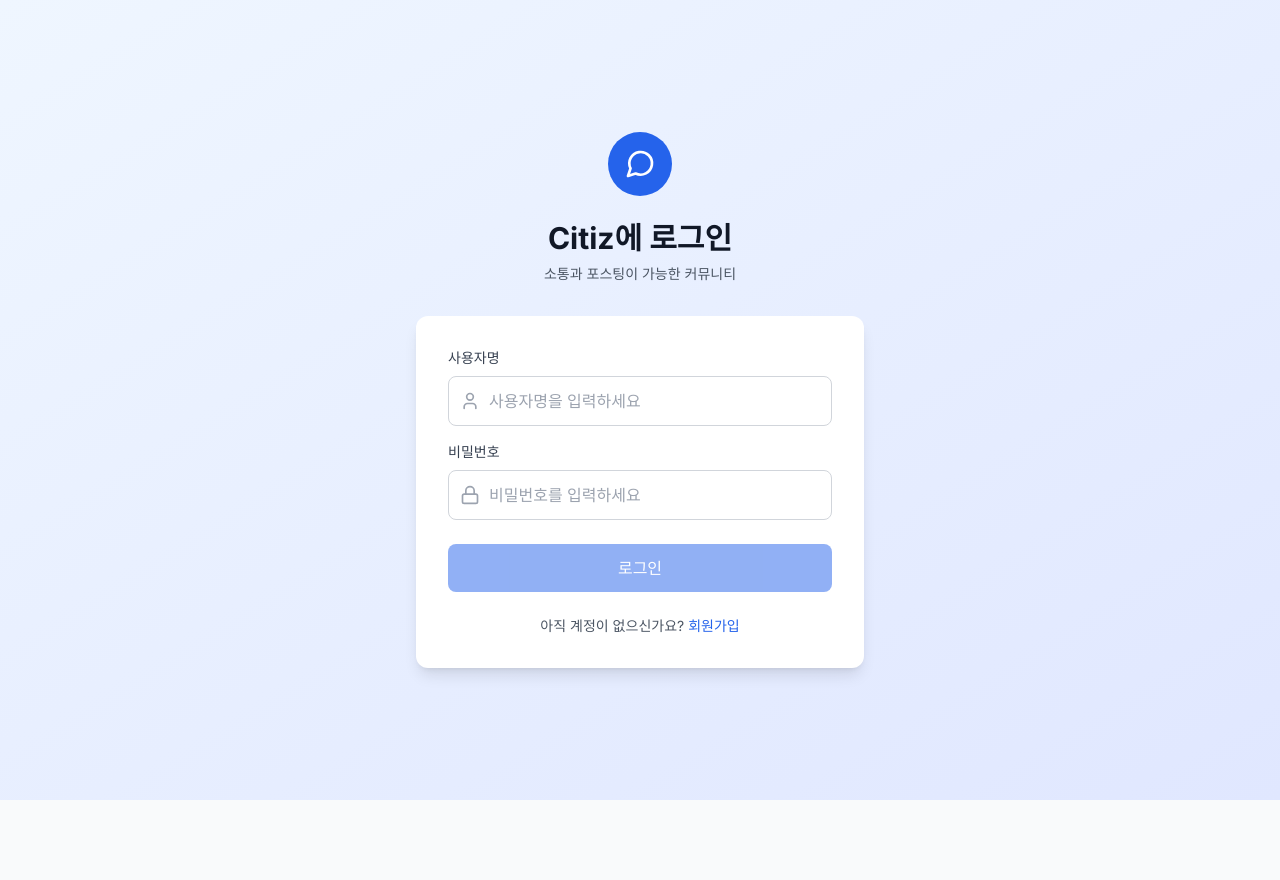
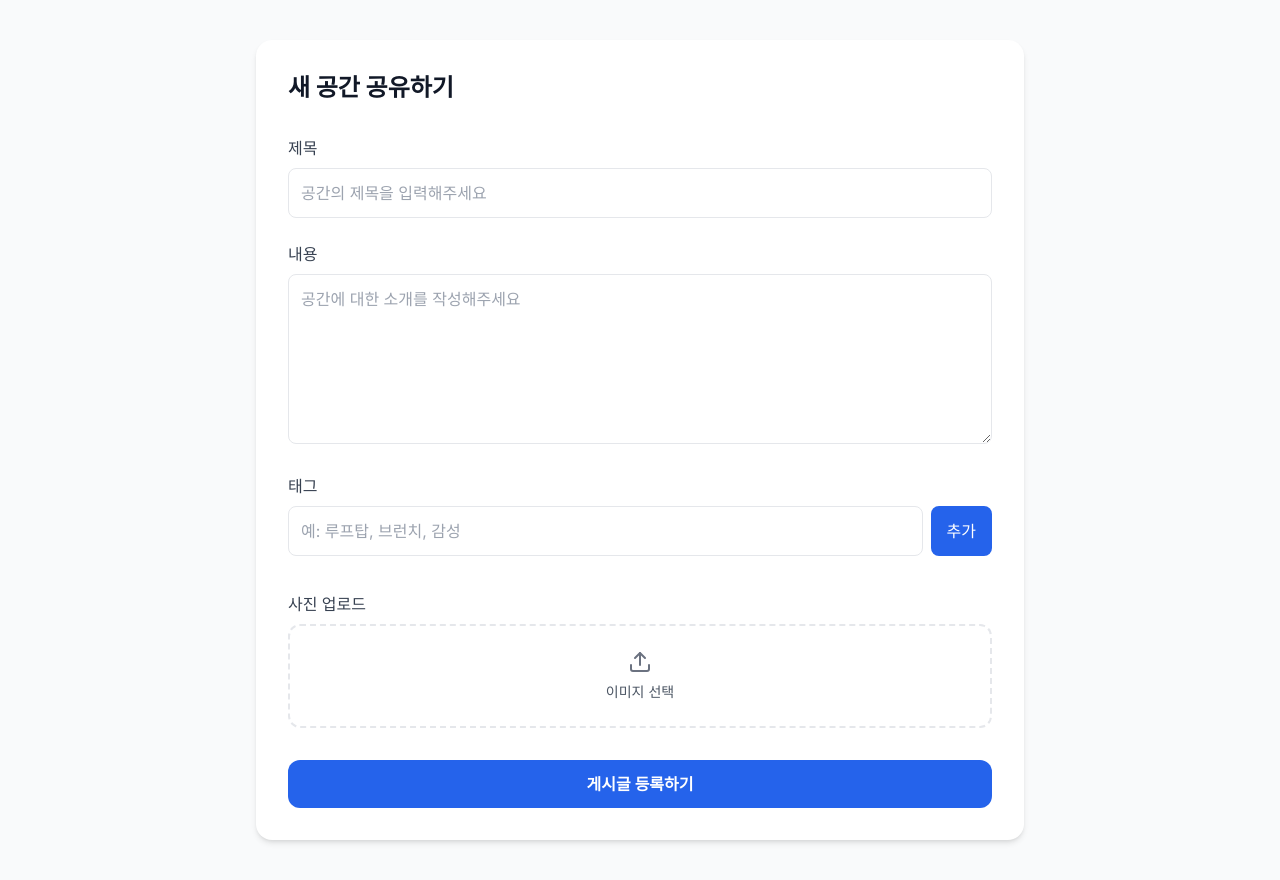
Before and after one commit to izp1012/citiz-frontend, a React (Vite) app: page /post/new in a window 1280 px wide. Before the commit this address led to /login. Before the commit the page ends 800 px from the top, so only its background shows below. Built offline with nearby package versions, Linux system fonts and the light colour scheme.

Commit message:
게시글 입력 추가

```diff
--- a/src/App.jsx
+++ b/src/App.jsx
@@ -8,6 +8,7 @@ import ChatListPage from './pages/ChatListPage.jsx'
 import Navigation from './components/Navigation.jsx'
 import './styles/globals.css'
 import RegisterPage from './pages/RegisterPage.jsx'
+import PostCreatePage from './pages/PostCreatePage.jsx'
 
 function App() {
   const { isAuthenticated } = useAuthStore()
@@ -47,6 +48,7 @@ function App() {
               path="/register"
               element={<RegisterPage />}
             />
+            <Route path="/post/new" element={<PostCreatePage />} />
             <Route path="*" element={<Navigate to="/" replace />} />
           </Routes>
         </main>
--- /dev/null
+++ b/src/pages/PostCreatePage.jsx
@@ -0,0 +1,194 @@
+import React, { useState } from 'react'
+import { useNavigate } from 'react-router-dom'
+import { Upload, X } from 'lucide-react'
+import apiService from '../services/apiService'
+import { useAuthStore } from '../stores/authStore'
+
+const PostCreatePage = () => {
+  const navigate = useNavigate()
+  const { user } = useAuthStore()
+  const profileId = user?.profileId
+
+  const [title, setTitle] = useState('')
+  const [content, setContent] = useState('')
+  const [tagInput, setTagInput] = useState('')
+  const [tags, setTags] = useState([])
+  const [images, setImages] = useState([])
+  const [loading, setLoading] = useState(false)
+
+  const handleChange = (e) => {
+    setFormData({ ...formData, [e.target.name]: e.target.value })
+  }
+
+  const handleAddTag = () => {
+    if (tagInput.trim() && !tags.includes(tagInput)) {
+      setTags([...tags, tagInput])
+      setTagInput('')
+    }
+  }
+
+  const handleImageUpload = (e) => {
+    const files = Array.from(e.target.files)
+    const previewFiles = files.map(file => ({
+      file,
+      preview: URL.createObjectURL(file)
+    }))
+    setImages([...images, ...previewFiles])
+  }
+
+  // 🔥 이미지 업로드 API (서버에서 URL 반환한다고 가정)
+  const uploadImages = async () => {
+    if (images.length === 0) return []
+
+    const formData = new FormData()
+    images.forEach(img => formData.append("files", img.file))
+
+    const response = await fetch("/posts/upload", {   // 업로드 엔드포인트 필요
+      method: "POST",
+      body: formData
+    })
+
+    if (!response.ok) throw new Error("이미지 업로드 실패")
+
+    const imgUrls = await response.json()
+    return imgUrls // ["url1", "url2", ...]
+  }
+
+  // 🔥 최종 POST /posts 호출
+  const handleSubmit = async () => {
+    if (!title.trim() || !content.trim()) {
+      alert("제목과 내용을 입력해주세요!")
+      return
+    }
+
+    setLoading(true)
+
+    try {
+      // 👉 1) 이미지 업로드 후 URL 배열 받기
+      const imgUrls = await uploadImages()
+
+      // 👉 2) PostReqDto 구조에 맞춰 JSON 생성
+      const reqBody = {
+        profileId: profileId, // TODO: 로그인한 사용자 프로필 ID로 변경
+        postId: null,
+        title: title,
+        content: content,
+        imgUrls: imgUrls,
+        tagIds: tags
+      }
+      const response = await apiService.request('/posts', {
+        method: 'POST',
+        body: JSON.stringify(reqBody)
+      })
+
+      if (response.code != 1) throw new Error("게시글 저장 실패")
+
+      alert("게시글이 등록되었습니다!")
+      navigate("/")
+    } catch (e) {
+      console.error(e)
+      alert("오류가 발생했습니다.")
+    } finally {
+      setLoading(false)
+    }
+  }
+
+  return (
+    <div className="min-h-screen bg-gray-50 py-10 px-4">
+      <div className="max-w-3xl mx-auto bg-white rounded-2xl shadow-md p-8">
+        <h2 className="text-2xl font-bold text-gray-900 mb-8">
+          새 공간 공유하기
+        </h2>
+
+        <div className="mb-6">
+          <label className="block text-gray-700 font-medium mb-2">제목</label>
+          <input
+            type="text"
+            placeholder="공간의 제목을 입력해주세요"
+            value={title}
+            onChange={(e) => setTitle(e.target.value)}
+
+            className="w-full p-3 border rounded-lg"
+          />
+        </div>
+
+        <div className="mb-6">
+          <label className="block text-gray-700 font-medium mb-2">내용</label>
+          <textarea
+            rows="6"
+            placeholder="공간에 대한 소개를 작성해주세요"
+            value={content}
+            onChange={(e) => setContent(e.target.value)}
+            className="w-full p-3 border rounded-lg"
+          />
+        </div>
+
+        <div className="mb-6">
+          <label className="block text-gray-700 font-medium mb-2">태그</label>
+          <div className="flex gap-2">
+            <input
+              type="text"
+              placeholder="예: 루프탑, 브런치, 감성"
+              value={tagInput}
+              onChange={(e) => setTagInput(e.target.value)}
+              className="flex-1 p-3 border rounded-lg"
+            />
+            <button
+              onClick={handleAddTag}
+              className="px-4 py-2 bg-blue-600 text-white rounded-lg"
+            >
+              추가
+            </button>
+          </div>
+
+          <div className="flex gap-2 mt-3 flex-wrap">
+            {tags.map((tag, i) => (
+              <span
+                key={i}
+                className="px-3 py-1 bg-blue-100 text-blue-700 rounded-full text-sm"
+              >
+                {tag}
+              </span>
+            ))}
+          </div>
+        </div>
+
+        <div className="mb-8">
+          <label className="block text-gray-700 font-medium mb-2">사진 업로드</label>
+
+          <label className="p-6 border-2 border-dashed rounded-xl flex flex-col items-center cursor-pointer">
+            <Upload className="h-6 w-6 text-gray-500 mb-2" />
+            <span className="text-gray-600 text-sm">이미지 선택</span>
+            <input type="file" multiple accept="image/*" className="hidden" onChange={handleImageUpload} />
+          </label>
+
+          {images.length > 0 && (
+            <div className="grid grid-cols-3 gap-3 mt-4">
+              {images.map((img, index) => (
+                <div key={index} className="relative">
+                  <img src={img.preview} className="rounded-lg h-28 w-full object-cover" />
+                  <button
+                    onClick={() => setImages(images.filter((_, i) => i !== index))}
+                    className="absolute top-1 right-1 bg-black bg-opacity-60 p-1 rounded-full"
+                  >
+                    <X className="h-4 w-4 text-white" />
+                  </button>
+                </div>
+              ))}
+            </div>
+          )}
+        </div>
+
+        <button
+          onClick={handleSubmit}
+          disabled={loading}
+          className="w-full py-3 bg-blue-600 text-white rounded-xl font-semibold hover:bg-blue-700"
+        >
+          {loading ? "등록 중..." : "게시글 등록하기"}
+        </button>
+      </div>
+    </div>
+  )
+}
+
+export default PostCreatePage
--- a/src/pages/RegisterPage.jsx
+++ b/src/pages/RegisterPage.jsx
@@ -5,21 +5,25 @@ import { apiService } from '../services/apiService'
 
 const RegisterPage = () => {
   const navigate = useNavigate()
+
   const [formData, setFormData] = useState({
     email: '',
     name: '',
     password: '',
     profileImage: null,
   })
+
   const [preview, setPreview] = useState('')
   const [error, setError] = useState('')
   const [success, setSuccess] = useState('')
   const [isLoading, setIsLoading] = useState(false)
 
+  // 입력 변경
   const handleChange = (e) => {
     setFormData({ ...formData, [e.target.name]: e.target.value })
   }
 
+  // 이미지 업로드 선택
   const handleFileChange = (e) => {
     const file = e.target.files[0]
     if (file) {
@@ -28,6 +32,25 @@ const RegisterPage = () => {
     }
   }
 
+  // 🔥 1) 프로필 이미지 먼저 업로드 → URL 받기
+  const uploadProfileImage = async (file) => {
+    if (!file) return null
+
+    const imgForm = new FormData()
+    imgForm.append("file", file)
+
+    // 필요 시 업로드 경로 수정 (지금은 /upload/profile)
+    const response = await apiService.request('/upload/profile', {
+      method: 'POST',
+      body: imgForm
+    })
+
+    // 서버가 URL을 문자열로 반환한다고 가정
+    const url = await response.text()
+    return url
+  }
+
+  // 🔥 2) 회원가입(JSON) 요청
   const handleSubmit = async (e) => {
     e.preventDefault()
     setIsLoading(true)
@@ -35,20 +58,32 @@ const RegisterPage = () => {
     setSuccess('')
 
     try {
-      const form = new FormData()
-      form.append('email', formData.email)
-      form.append('name', formData.name)
-      form.append('password', formData.password)
-      if (formData.profileImage) form.append('profileImage', formData.profileImage)
+      // 1) 이미지 업로드 후 URL 받기
+      let profileImageUrl = null
+      if (formData.profileImage) {
+        profileImageUrl = await uploadProfileImage(formData.profileImage)
+      }
 
+      // 2) JSON Body 구성 — @RequestBody로 받을 수 있음
+      const requestBody = {
+        email: formData.email,
+        name: formData.name,
+        password: formData.password,
+        profileImage: profileImageUrl
+      }
+
+      // 3) 실제 회원가입 요청
       await apiService.request('/users', {
         method: 'POST',
-        body: form
+        headers: { "Content-Type": "application/json" },
+        body: JSON.stringify(requestBody)
       })
 
       setSuccess('회원가입이 완료되었습니다! 로그인 페이지로 이동합니다.')
       setTimeout(() => navigate('/login'), 1500)
+
     } catch (err) {
+      console.error(err)
       setError('회원가입에 실패했습니다. 다시 시도해주세요.')
     } finally {
       setIsLoading(false)
@@ -68,6 +103,7 @@ const RegisterPage = () => {
 
         <form className="mt-8 space-y-6 animate-slide-up" onSubmit={handleSubmit}>
           <div className="bg-white rounded-xl shadow-lg p-8 space-y-6">
+
             {/* 오류 / 성공 메시지 */}
             {error && (
               <div className="flex items-center space-x-3 text-red-600 bg-red-50 p-3 rounded-lg border border-red-200">
@@ -82,8 +118,9 @@ const RegisterPage = () => {
               </div>
             )}
 
-            {/* 입력 필드 */}
             <div className="space-y-4">
+
+              {/* email */}
               <div>
                 <label className="block text-sm font-medium text-gray-700 mb-2">이메일</label>
                 <div className="relative">
@@ -100,6 +137,7 @@ const RegisterPage = () => {
                 </div>
               </div>
 
+              {/* name */}
               <div>
                 <label className="block text-sm font-medium text-gray-700 mb-2">이름</label>
                 <div className="relative">
@@ -116,6 +154,7 @@ const RegisterPage = () => {
                 </div>
               </div>
 
+              {/* password */}
               <div>
                 <label className="block text-sm font-medium text-gray-700 mb-2">비밀번호</label>
                 <div className="relative">
@@ -132,7 +171,7 @@ const RegisterPage = () => {
                 </div>
               </div>
 
-              {/* 프로필 이미지 */}
+              {/* profile image */}
               <div>
                 <label className="block text-sm font-medium text-gray-700 mb-2">프로필 사진</label>
                 <div className="flex items-center space-x-3">
--- a/src/services/apiService.js
+++ b/src/services/apiService.js
@@ -123,6 +123,8 @@ class ApiService {
     })
   }
 
+
+
   // Error handler for common API errors
   handleError(error) {
     if (error.message.includes('401') || error.message.includes('Unauthorized')) {
--- a/src/stores/authStore.js
+++ b/src/stores/authStore.js
@@ -2,6 +2,7 @@ import { create } from 'zustand'
 import { persist, createJSONStorage } from 'zustand/middleware'
 
 const API_BASE_URL = import.meta.env.VITE_API_BASE_URL || 'http://localhost:8080'
+// const API_BASE_URL =  'http://localhost:8080/api'
 
 export const useAuthStore = create(
   persist(
@@ -25,8 +26,9 @@ export const useAuthStore = create(
           if (response.ok && data.code == '1') {
             // ✅ 서버에서 로그인 성공 시 받은 사용자 정보 세팅
             const userData = {
-              username: username,
-              email: `${username}@example.com`,
+              profileId: data.data.id,
+              username: data.data.name,
+              email: data.data.email,
               avatar: `https://ui-avatars.com/api/?name=${username}&background=3b82f6&color=fff`,
             }
 
```
Also changed, not shown: src/components/Sidebar.jsx (+5 -2 lines), 1 other file (tests, documents, lock files or other folders).
